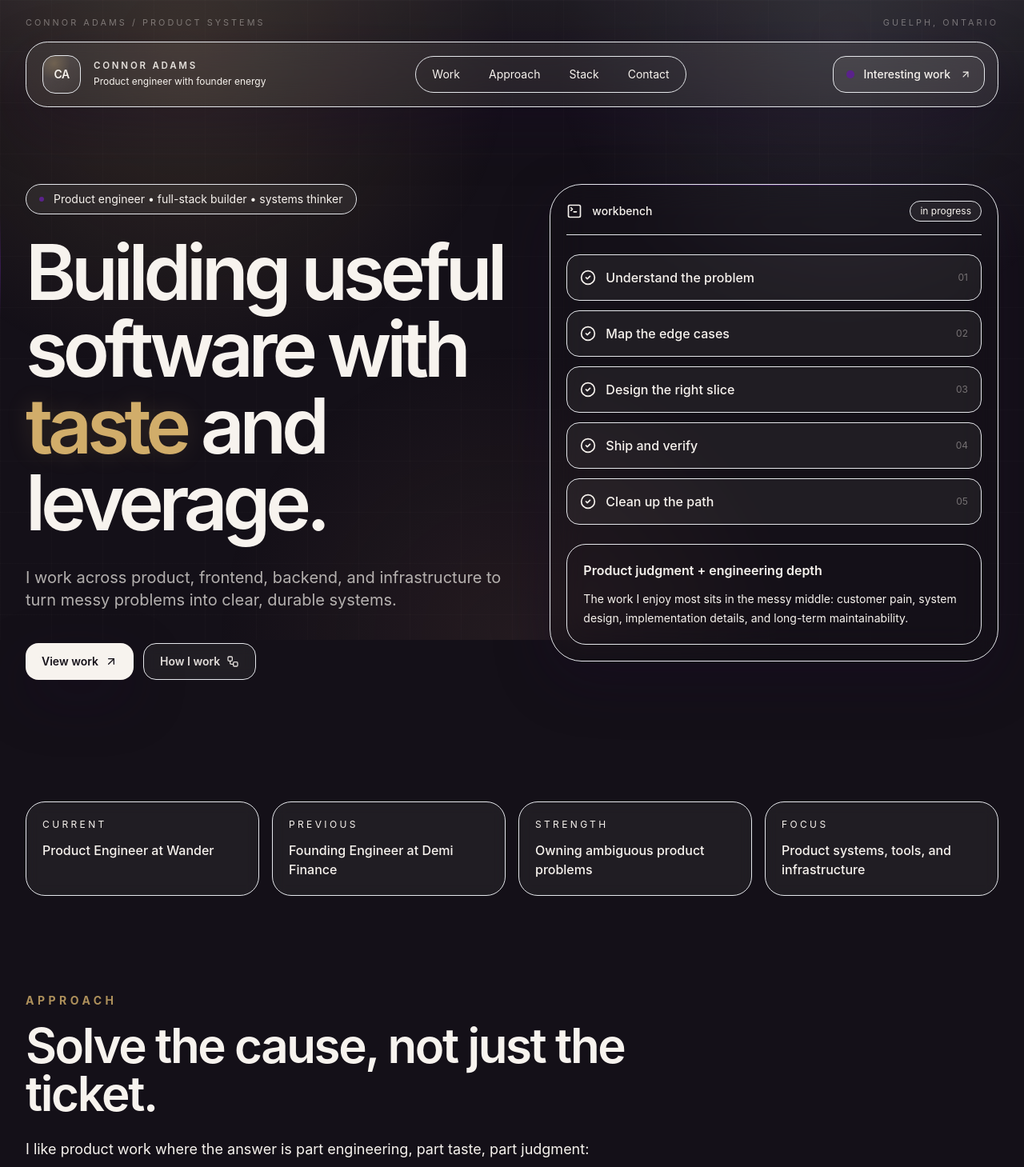
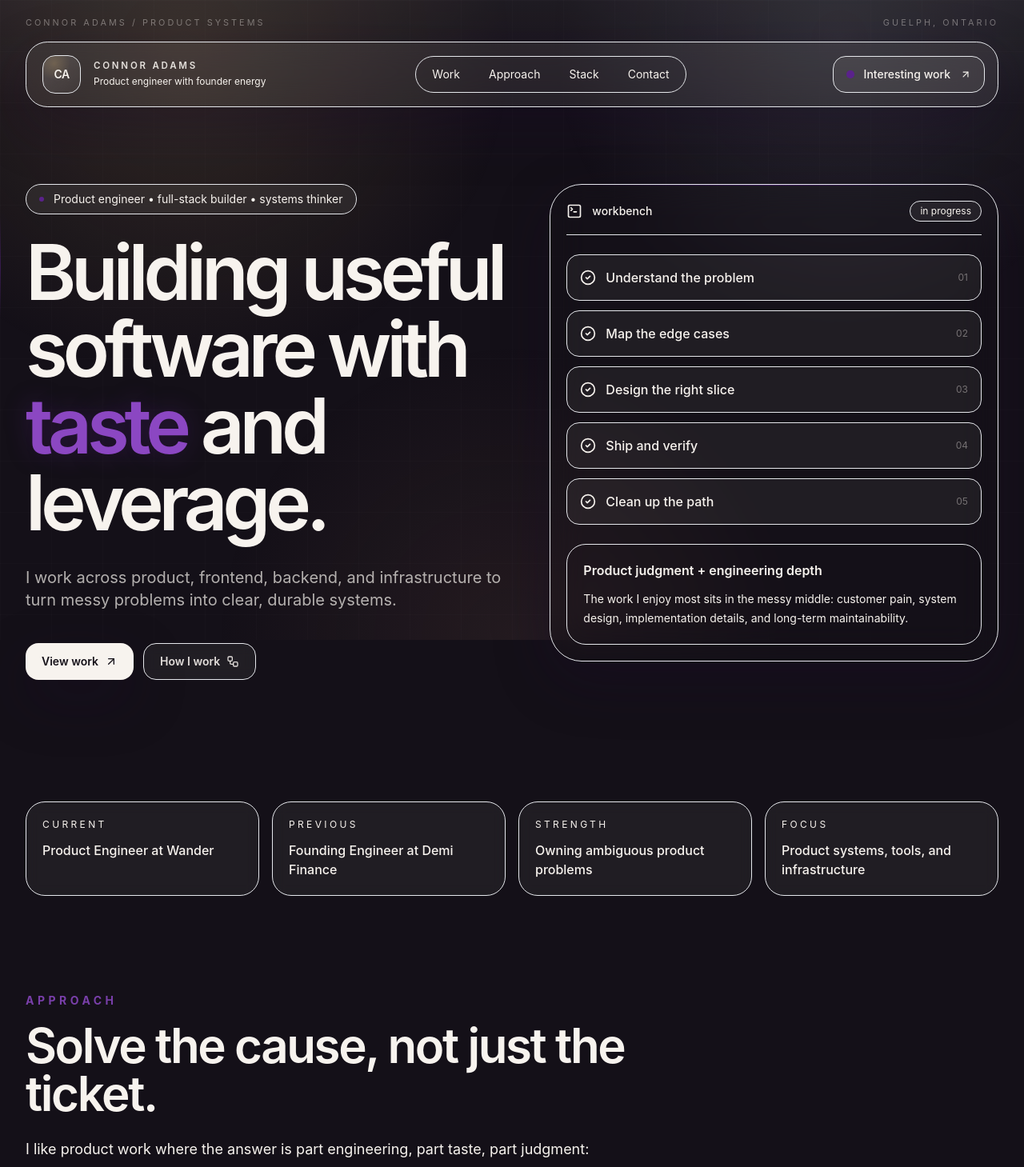
Before and after one commit to Connor-Adams/Personal-Website, a React (Vite) app: page / in a window 1280 px wide. Shown: the top 1459 px of the page at 80% size. Built offline with nearby package versions, Linux system fonts and the light colour scheme.

Commit message:
Apply imperial purple global treatment

```diff
--- a/src/styles.css
+++ b/src/styles.css
@@ -5,25 +5,25 @@
 :root {
   color-scheme: dark;
   font-family: Inter, ui-sans-serif, system-ui, -apple-system, BlinkMacSystemFont, Segoe UI, sans-serif;
-  background: #11161d;
+  background: #141018;
 }
 
 * { box-sizing: border-box; }
 html { scroll-behavior: smooth; }
-body { margin: 0; min-width: 320px; background: #11161d; }
+body { margin: 0; min-width: 320px; background: #141018; }
 
 .bg-grid {
-  background-image: linear-gradient(rgba(247,241,232,0.038) 1px, transparent 1px), linear-gradient(90deg, rgba(247,241,232,0.038) 1px, transparent 1px);
+  background-image: linear-gradient(rgba(247,243,238,0.034) 1px, transparent 1px), linear-gradient(90deg, rgba(247,243,238,0.034) 1px, transparent 1px);
   background-size: 64px 64px;
 }
 
 .hero-accent {
-  color: #d1ad6a;
-  text-shadow: 0 0 30px rgba(209, 173, 106, 0.16);
+  color: #8b47c2;
+  text-shadow: 0 0 30px rgba(90, 34, 139, 0.34);
 }
 
 .section-kicker {
-  color: rgba(209, 173, 106, 0.82);
+  color: rgba(139, 71, 194, 0.86);
   font-size: 0.875rem;
   font-weight: 700;
   letter-spacing: 0.32em;
@@ -40,7 +40,7 @@ body { margin: 0; min-width: 320px; background: #11161d; }
   position: absolute;
   inset: 0;
   pointer-events: none;
-  background: radial-gradient(circle at 22% 0%, rgba(209,173,106,0.13), transparent 36%);
+  background: radial-gradient(circle at 22% 0%, rgba(90,34,139,0.22), transparent 38%);
   opacity: 0;
   transition: opacity 220ms ease;
 }
```
